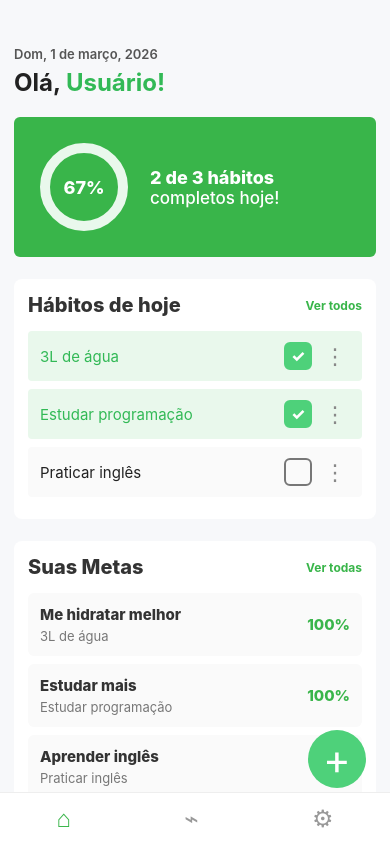
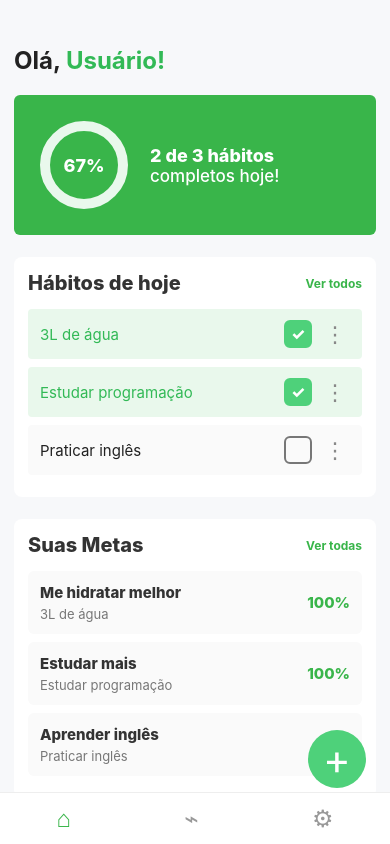
Before and after one commit to Eduardolimzz/gestor-de-habitos, a React Native app in the folder mobile/: screen /Home in a window 390 px wide. Built offline with nearby package versions, Linux system fonts and the light colour scheme.

Commit message:
Read me apresentação

```diff
--- a/mobile/src/screens/home/Home.js
+++ b/mobile/src/screens/home/Home.js
@@ -181,7 +181,7 @@ export default function Home({ navigation }) {
 
   return (
     <View style={styles.container}>
-      <Text style={styles.date}>Dom, 1 de março, 2026</Text>
+      {/* <Text style={styles.date}>Dom, 1 de março, 2026</Text> */}
 
       <Text style={styles.greeting}>
         Olá, <Text style={styles.name}>{user?.name ?? 'Usuário'}!</Text>
```
Also changed, not shown: 1 other file (tests, documents, lock files or other folders).
